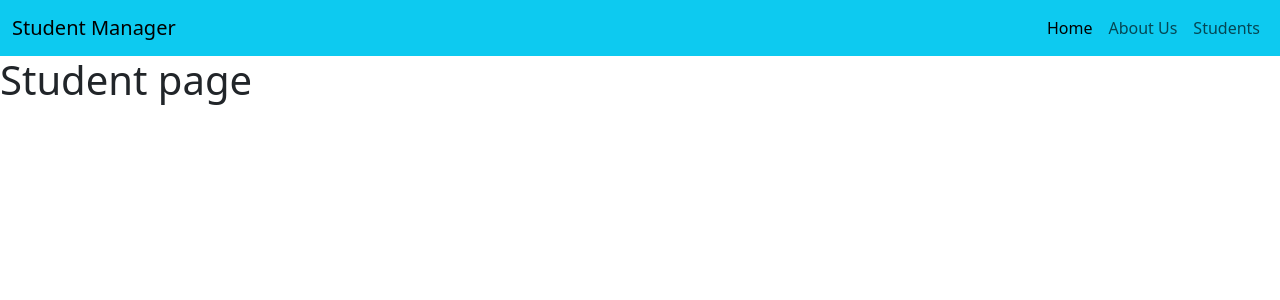
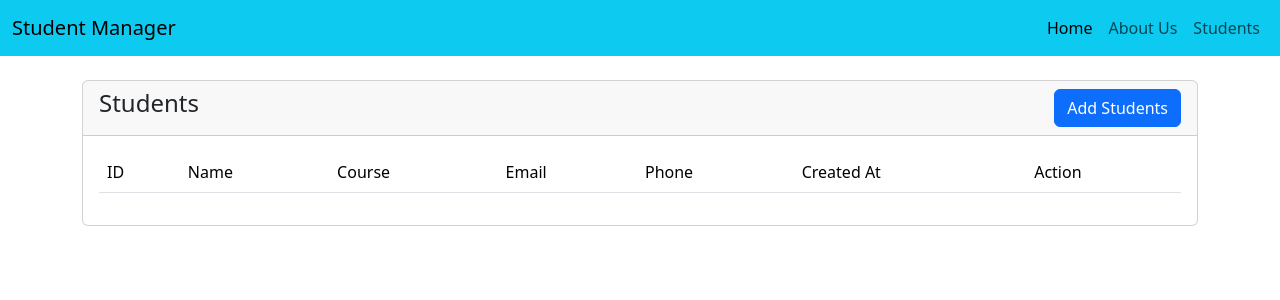
Before and after one commit to erhic/crud-vue, a Vue app: page /students in a window 1280 px wide. Shown: the top 300 px of the page. Built offline with nearby package versions, Linux system fonts and the light colour scheme.

Commit message:
added a table in the student view page

```diff
--- a/package.json
+++ b/package.json
@@ -8,6 +8,7 @@
     "preview": "vite preview"
   },
   "dependencies": {
+    "axios": "^1.4.0",
     "bootstrap": "^5.3.0-alpha1",
     "vue": "^3.3.4",
     "vue-router": "^4.2.4"
--- a/src/App.vue
+++ b/src/App.vue
@@ -1,6 +1,6 @@
 <script setup>
 import { RouterLink, RouterView } from 'vue-router'
-import HelloWorld from './components/HelloWorld.vue'
+
 </script>
 
 <template>
--- a/src/views/Students/View.vue
+++ b/src/views/Students/View.vue
@@ -1,7 +1,51 @@
 <template>
-  <div class="about">
-    <h1>Student page</h1>
+  <div class="container py-4">
+    <div class="card">
+      <div class="card-header">
+        <h4>
+          Students
+          <RouterLink to="/student/create" class="btn btn-primary float-end">Add Students</RouterLink>
+        </h4>
+      </div>
+      <div class="card-body">
+        <table class="table">
+          <thead>
+            <tr>
+              <th>ID</th>
+              <th>Name</th>
+              <th>Course</th>
+              <th>Email</th>
+              <th>Phone</th>
+              <th>Created At</th>
+              <th>Action</th>
+            </tr>
+          </thead>
+          <tbody>
+            <tr>
+
+            </tr>
+          </tbody>
+        </table>
+      </div>
+    </div>
   </div>
 </template>
 
+
+<script>
+export default {
+  name: 'students',
+  data() {
+    return {
+      students: []
+    }
+  },
+  mounted() {
+    console.log('i am')
+  }
+}
+
+
+</script>
+
 <style></style>
```
Also changed, not shown: 1 other file (tests, documents, lock files or other folders).
